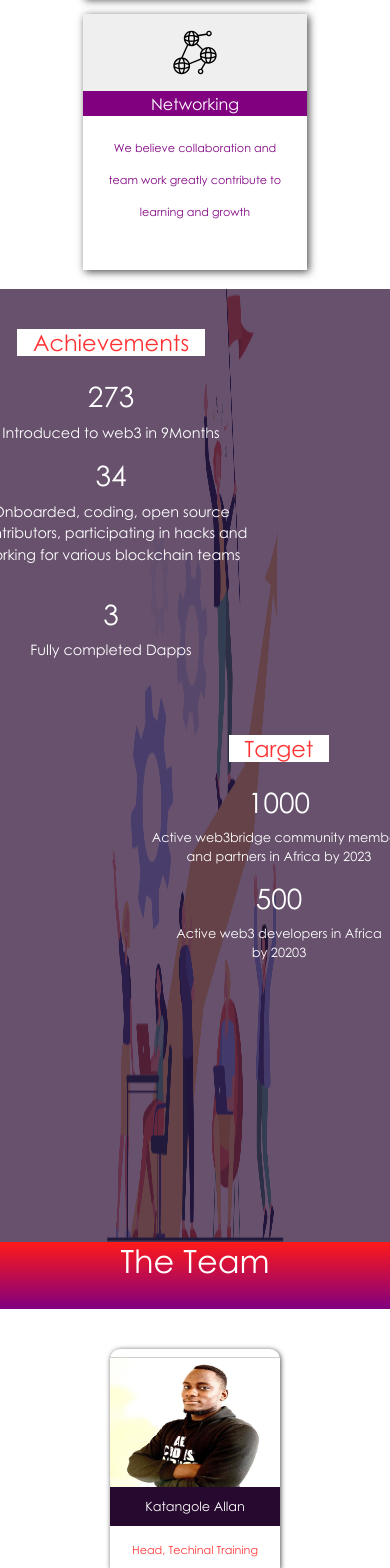
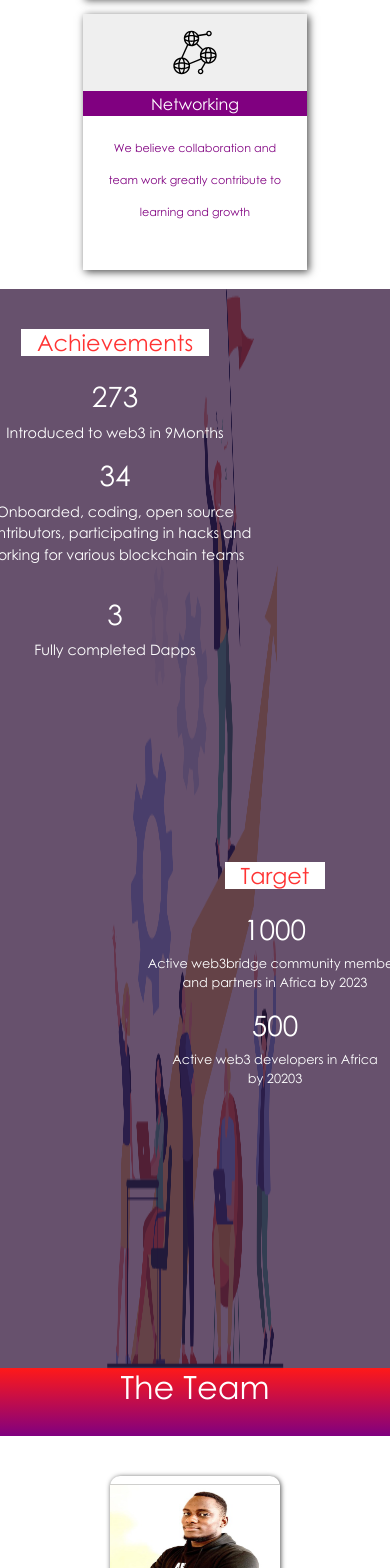
Before and after one commit to jerrynoah96/web3bridge-website, a React (Create React App) app: page / in a window 390 px wide. Shown: the part 1696-3264 px from the top of the page. Built offline with nearby package versions, Linux system fonts and the light colour scheme.

Commit message:
adjusted target section and imported fonts

```diff
--- a/src/App.css
+++ b/src/App.css
@@ -702,10 +702,10 @@ button:focus{
 
   }
 .target{
-  margin-top: 50vh;
+  margin-top: 65vh;
   width: 80vw;
   height: 60vh;
-  margin-left: -70%;
+  margin-left: -75%;
   font-size: 0.8rem;
 
   z-index: 9;
@@ -714,7 +714,7 @@ button:focus{
 .achievement{
   width: 80vw;
   height: 60vh;
-  margin-right: -7.5rem;
+  margin-right: -8rem;
 
 }
 .achievement2{
```
